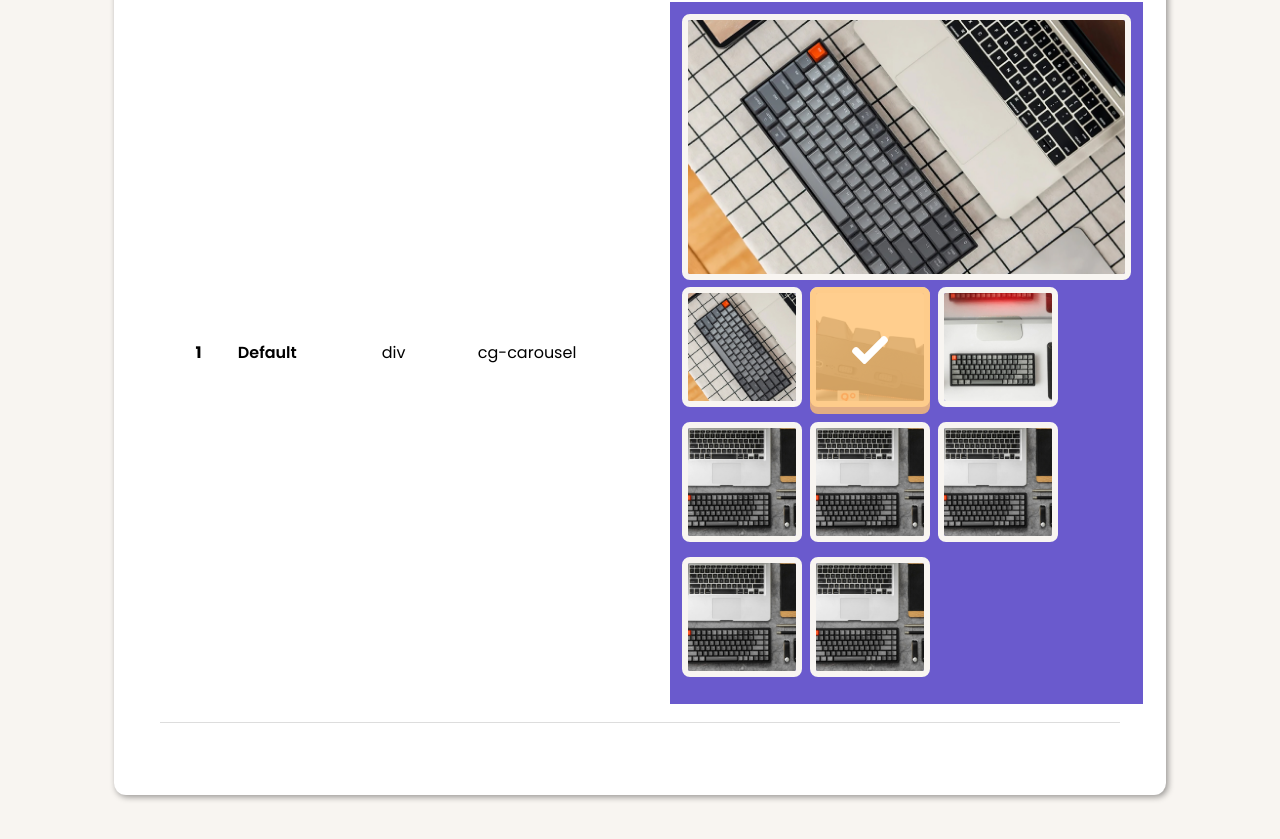
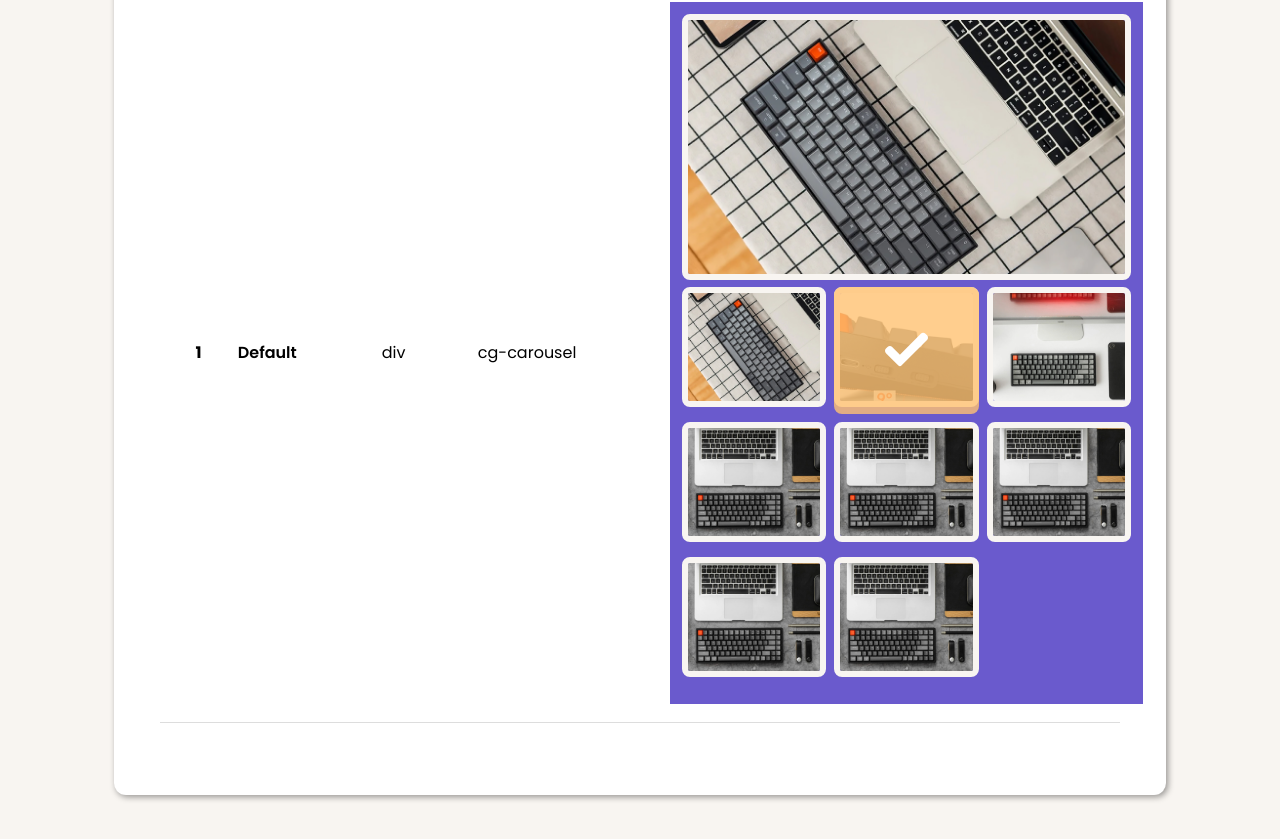
Before and after one commit to muktiwbw/cosmic-garden, a plain HTML site: page index.html in a window 1280 px wide. Shown: the part 5561-6400 px from the top of the page. Drawn offline with Linux system fonts and the light colour scheme.

Commit message:
Fixed carousel thumbnail dynamic width

```diff
--- a/css/main.css
+++ b/css/main.css
@@ -530,8 +530,10 @@ button.cg-btn:focus, input[type="submit"].cg-btn:focus, input[type="button"].cg-
 
 .cg-carousel > .carousel-thumbnail-wrapper {
   display: grid;
-  grid-template-columns: repeat(auto-fit, minmax(120px, 20%)); /** play around with the max value to fit the display width (or not) */
+  grid-template-columns: repeat(auto-fit, minmax(120px, 1fr));
   column-gap: 8px;
+  width: fit-content; /** the width fits its content... */
+  max-width: 100%; /** ...but can only grow not more than 100% of its parent's */
 }
 
 .cg-carousel > .carousel-thumbnail-wrapper > .carousel-thumbnail {
@@ -541,14 +543,14 @@ button.cg-btn:focus, input[type="submit"].cg-btn:focus, input[type="button"].cg-
   cursor: pointer;
   position: relative;
   margin-bottom: 8px;
+  max-width: 200px; /** each thumbnail has maximum 200px width */
 }
 
 .cg-carousel > .carousel-thumbnail-wrapper > .carousel-thumbnail:after {
   content: "";
   display: block;
-  position: absolute; /* set position to absolute, don't forget to set parent elem to relative */
-  top: 0; bottom: 0; left: 0; right: 0; /* strecth each end to 0 to fill out the space */
-  /* height: calc(100% - 7px); */
+  position: absolute; /** set position to absolute, don't forget to set parent elem to relative */
+  top: 0; bottom: 0; left: 0; right: 0; /** strecth each end to 0 to fill out the space */
   background: url("./../img/check.svg"), var(--cl-highlight);
   background-size: 30%;
   background-repeat: no-repeat;
```
